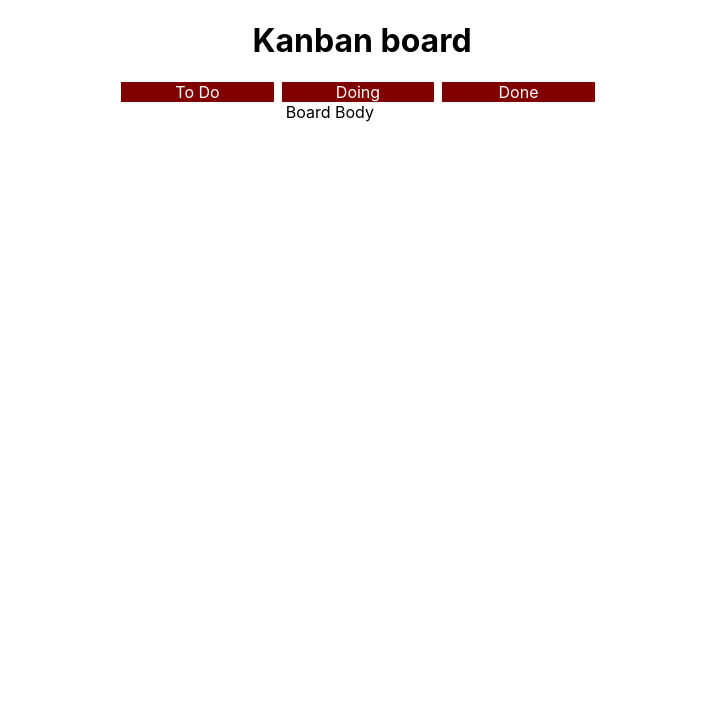
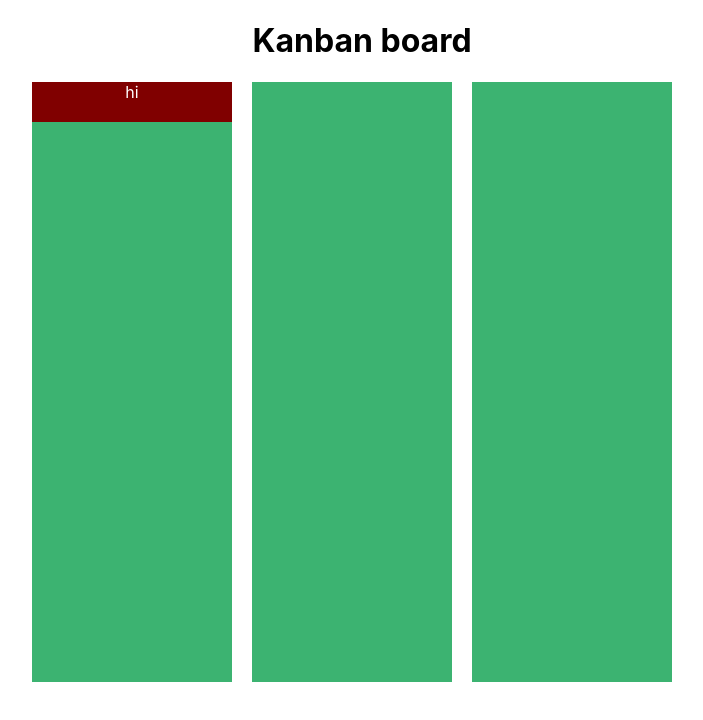
Before and after one commit to mo-mar/kanban-board, a React (Create React App) app: page / in a window 1280 px wide. Shown: the top 720 px of the page, without its empty margins (278-981 px from the left). Built offline with nearby package versions, Linux system fonts and the light colour scheme.

Commit message:
modified boarditem and added dnd package

```diff
--- a/package.json
+++ b/package.json
@@ -7,6 +7,7 @@
     "@testing-library/react": "^9.5.0",
     "@testing-library/user-event": "^7.2.1",
     "react": "^16.13.1",
+    "react-beautiful-dnd": "^13.0.0",
     "react-dom": "^16.13.1",
     "react-scripts": "3.4.3",
     "styled-components": "^5.2.0"
--- /dev/null
+++ b/src/Components/BoardColumn.js
@@ -0,0 +1,12 @@
+import React from 'react';
+import styled from 'styled-components';
+
+const StyledBoardColumn = styled.div`
+  height: 600px;
+  width: 200px;
+  background: mediumseagreen;
+  margin-right: 20px;
+`;
+export default function BoardColumn(props) {
+  return <StyledBoardColumn>{props.children}</StyledBoardColumn>;
+}
--- a/src/Components/BoardHeaderItem.js
+++ /dev/null
@@ -1,14 +0,0 @@
-import React from 'react';
-import styled from 'styled-components';
-
-const StyledBoardHeaderItem = styled.div`
-  background: maroon;
-  flex: 1 0 100%;
-  color: white;
-  margin-right: 8px;
-  text-align: center;
-`;
-
-export default function BoardHeaderItem(props) {
-  return <StyledBoardHeaderItem>{props.title}</StyledBoardHeaderItem>;
-}
--- /dev/null
+++ b/src/Components/BoardItem.js
@@ -0,0 +1,14 @@
+import React from 'react';
+import styled from 'styled-components';
+
+const StyledBoardItem = styled.div`
+  background: maroon;
+  color: white;
+  height: 40px;
+  width: 100%;
+  text-align: center;
+`;
+
+export default function BoardItem(props) {
+  return <StyledBoardItem>{props.text}</StyledBoardItem>;
+}
--- a/src/Containers/KanbanBoard/BoardBody/BoardBody.js
+++ b/src/Containers/KanbanBoard/BoardBody/BoardBody.js
@@ -1,9 +1,20 @@
 import React from 'react';
+import BoardColumn from '../../../Components/BoardColumn';
+import styled from 'styled-components';
+import BoardItem from '../../../Components/BoardItem';
 
+const StyledBoardBody = styled.div`
+  display: flex;
+  justify-content: space-between;
+`;
 export default function BoardBody() {
   return (
-    <div>
-      <div>Board Body</div>
-    </div>
+    <StyledBoardBody>
+      <BoardColumn>
+        <BoardItem text="hi" />
+      </BoardColumn>
+      <BoardColumn></BoardColumn>
+      <BoardColumn></BoardColumn>
+    </StyledBoardBody>
   );
 }
--- a/src/Containers/KanbanBoard/BoardHeader/BoardHeader.js
+++ b/src/Containers/KanbanBoard/BoardHeader/BoardHeader.js
@@ -1,5 +1,5 @@
 import React from 'react';
-import BoardHeaderItem from '../../../Components/BoardHeaderItem';
+import BoardItem from '../../../Components/BoardItem';
 import styled from 'styled-components';
 
 const StyledBoardHeader = styled.div`
--- a/src/Containers/KanbanBoard/KanbanBoard.js
+++ b/src/Containers/KanbanBoard/KanbanBoard.js
@@ -1,12 +1,6 @@
 import React from 'react';
-import BoardHeader from './BoardHeader/BoardHeader';
 import BoardBody from './BoardBody/BoardBody';
 
 export default function KanbanBoard() {
-  return (
-    <div>
-      <BoardHeader />
-      <BoardBody />
-    </div>
-  );
+  return <BoardBody />;
 }
```
Also changed, not shown: 1 other file (tests, documents, lock files or other folders).
